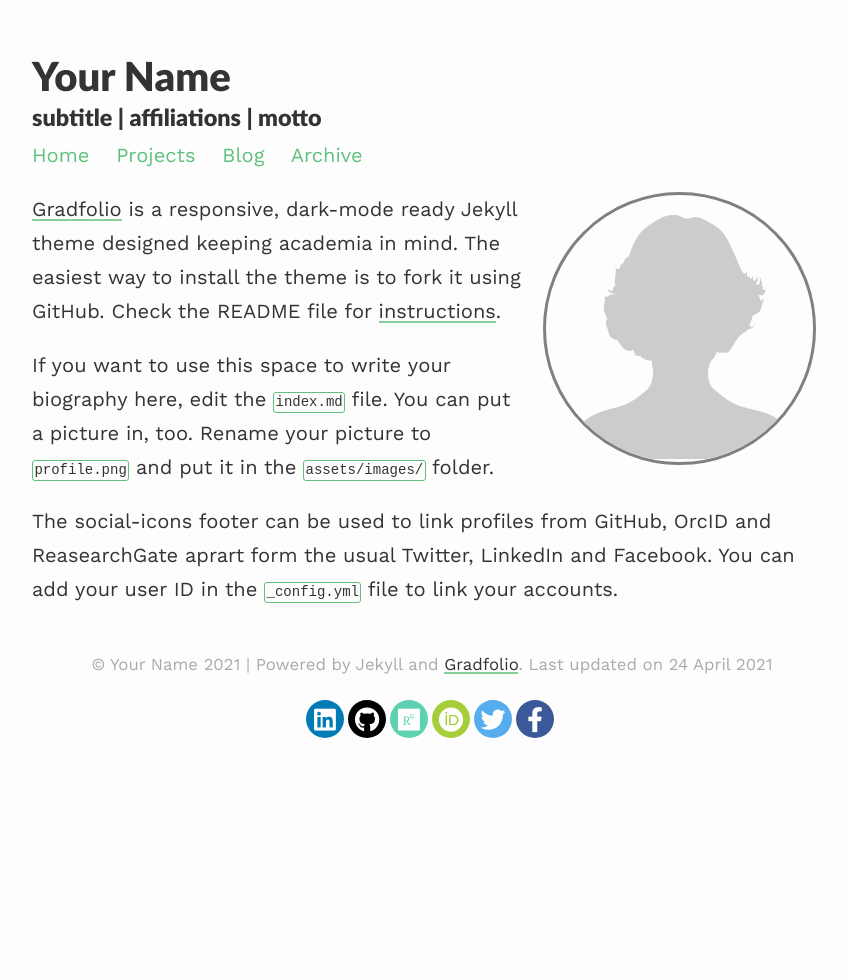
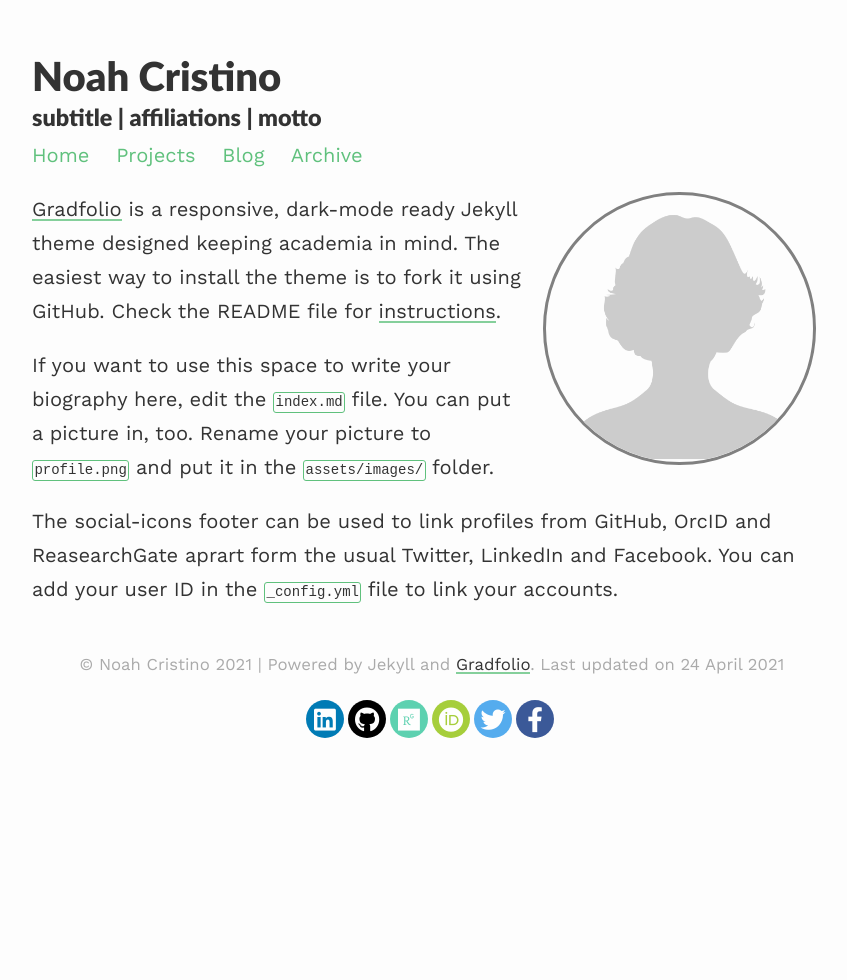
Before and after one commit to NoahCristino/cristinon-431f2, a Jekyll site: the page built from index.md, in a window 1280 px wide. Shown: the whole page, without its empty margins (208-1055 px from the left). Built offline with Jekyll 4.4.1, drawn with Linux system fonts in a browser that asks for light colours; nearby versions of some CDN libraries.

Commit message:
_config.yml: changed

```diff
--- a/_config.yml
+++ b/_config.yml
@@ -1,4 +1,4 @@
-title: Your Name
+title: Noah Cristino
 description: subtitle | affiliations | motto
 baseurl: ''
 url: ''
```
